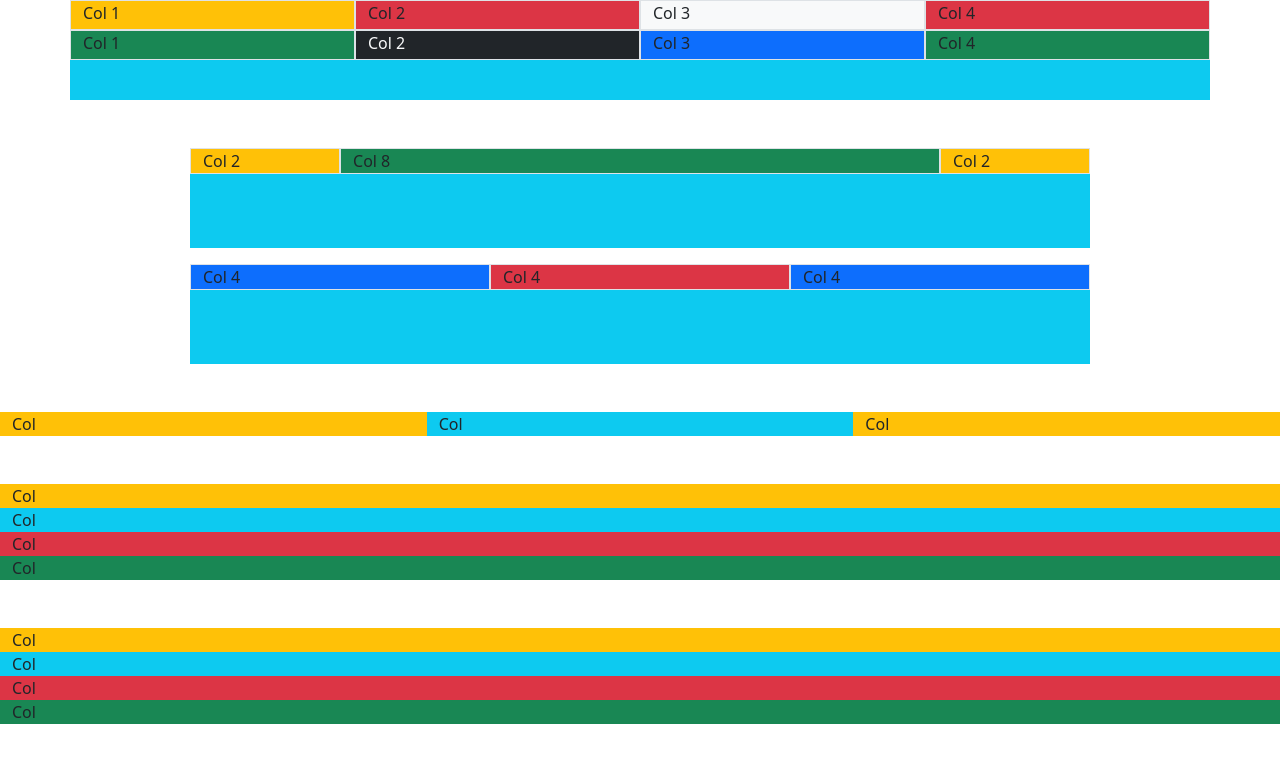
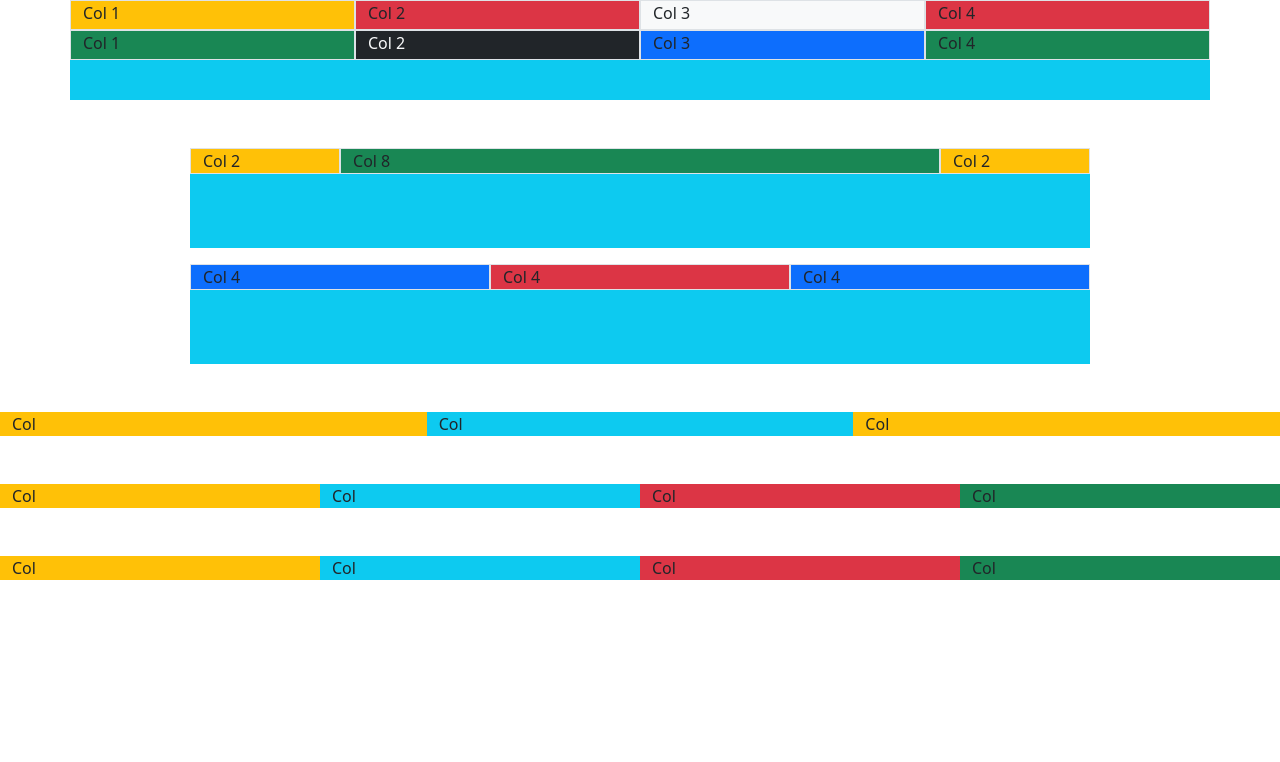
Before and after one commit to hoodaddeveloper/Bootstrap-Sandbox, a plain HTML site: page tutorial-4/index.html in a window 1280 px wide. Drawn offline with nearby package versions, Linux system fonts and the light colour scheme.

Commit message:
tested the new learned feature: row-cols-n

```diff
--- a/tutorial-4/index.html
+++ b/tutorial-4/index.html
@@ -54,21 +54,21 @@
   </div>
   <!-- Row Columns -->
   <div class="container-fluid mt-5">
+
     <div class="row">
+      <div class="col-sm-6 col-md-4 col-lg-3 bg-warning">Col</div>
+      <div class="col-sm-6 col-md-4 col-lg-3 bg-info">Col</div>
+      <div class="col-sm-6 col-md-4 col-lg-3 bg-danger">Col</div>
+      <div class="col-sm-6 col-md-4 col-lg-3 bg-success">Col</div>
+    </div>
+
+    <div class="row row-cols-4 mt-5">
       <div class="bg-warning">Col</div>
       <div class="bg-info">Col</div>
       <div class="bg-danger">Col</div>
       <div class="bg-success">Col</div>
     </div>
-  </div>
 
-  <div class="container-fluid mt-5">
-    <div class="row">
-      <div class="bg-warning">Col</div>
-      <div class="bg-info">Col</div>
-      <div class="bg-danger">Col</div>
-      <div class="bg-success">Col</div>
-    </div>
   </div>
 
   <!-- Bootstrap JavaScript Libraries -->
```
